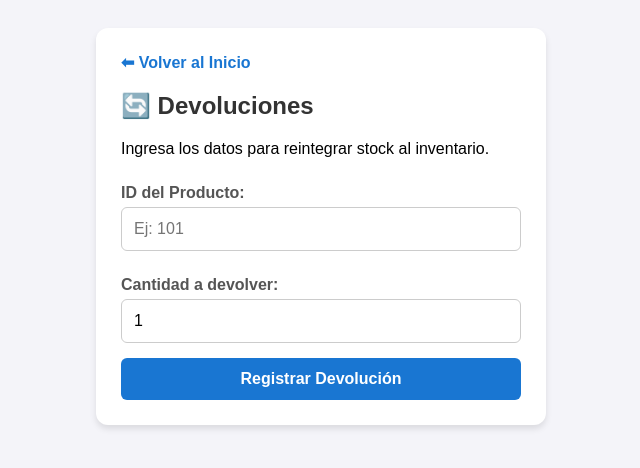
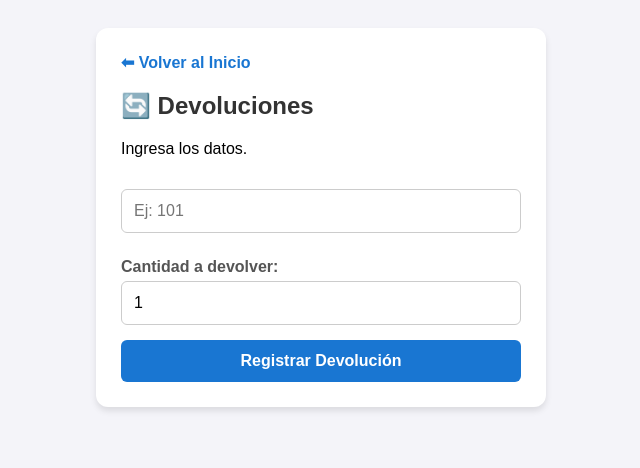
Before and after one commit to jcuachic11-hue/POS-KITSUNE, a website: page scr/publico/devoluciones.html in a window 1280 px wide. Shown: the whole page, without its empty margins (319-959 px from the left). Drawn offline with Linux system fonts and the light colour scheme.

```diff
--- a/scr/publico/devoluciones.html
+++ b/scr/publico/devoluciones.html
@@ -22,10 +22,10 @@
     <a href="index.html" class="back-link">⬅ Volver al Inicio</a>
 
     <h2>🔄 Devoluciones</h2>
-    <p>Ingresa los datos para reintegrar stock al inventario.</p>
+    <p>Ingresa los datos.</p>
 
     <form id="formDevolucion">
-      <label for="productoId">ID del Producto:</label>
+      <label for="productoId"></label>
       <input type="text" id="productoId" placeholder="Ej: 101" required>
 
       <label for="cantidad">Cantidad a devolver:</label>
```
